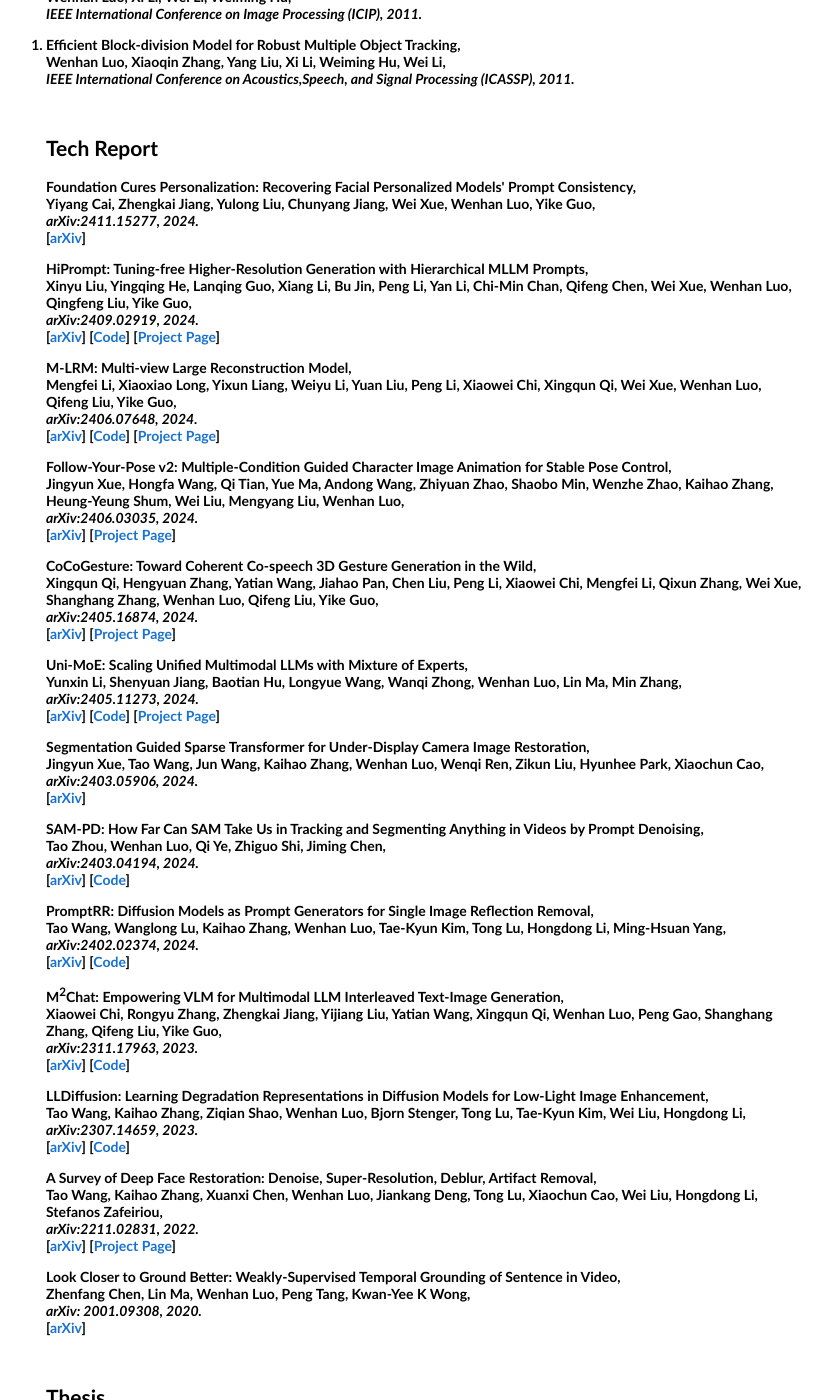
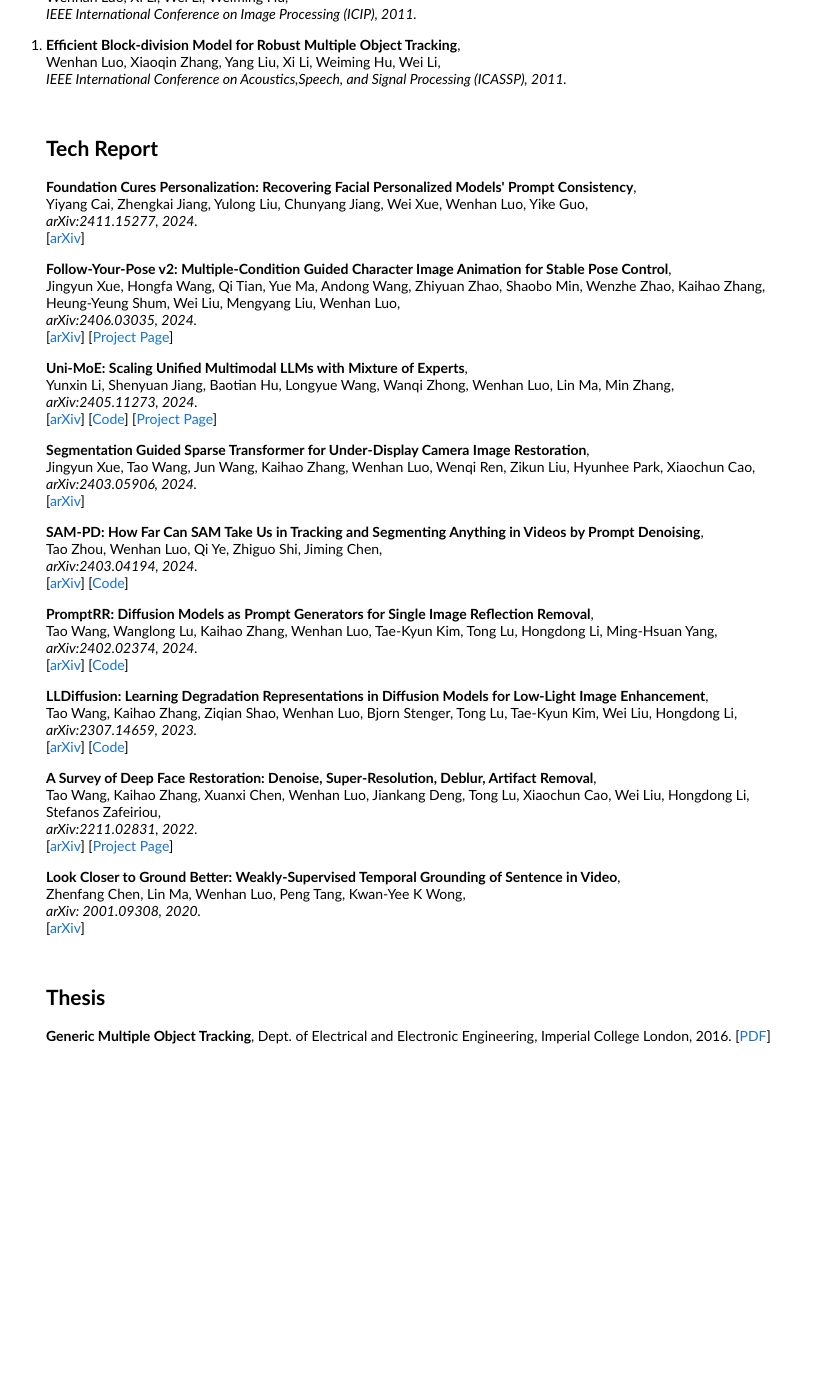
Before and after one commit to whluo/whluo.github.io, a Jekyll site: the page assets/publication.html, which Jekyll copies as it is, in a window 1280 px wide and 1400 px high, scrolled down 7179 px. Shown: the whole window, without its empty margins (234-1066 px from the left). Built offline with Jekyll 4.4.1, drawn with Linux system fonts in a browser that asks for light colours; after the commit the page ends 8279 px from its top, so only the background shows below that.

Commit message:
update pubs

```diff
--- a/assets/publication.html
+++ b/assets/publication.html
@@ -292,7 +292,7 @@
                 <br>Kaihao Zhang, Tao Wang, Wenhan Luo#, Wenqi Ren, Bjorn Stenger, Wei Liu, Hongdong Li, Ming-Hsuan
                 Yang,<br>
                 <i>IEEE Trans. on Circuits and Systems for Video Technology (TCSVT), vol. 34, pp. 3755-3767, 2024.</i>
-                (<strong><font color="red">Highly Cited Paper</font>)
+                (<strong><font color="red">Highly Cited Paper</font> </strong>)</em>
                 <br>
                 [<a href="https://arxiv.org/abs/2112.00234" target="_blank">PDF</a>]
                 [<a href="https://github.com/HDCVLab/MC-Blur-Dataset" target="_blank">Dataset</a>]
@@ -488,7 +488,7 @@
                 Kaihao Zhang, Wenqi Ren, Wenhan Luo, Wei-Sheng Lai, Bjorn Stenger, Ming-Hsuan Yang, Hongdong Li,
                 <br>
                 <em>International Journal of Computer Vision (IJCV), vol. 130, pp. 2103-2130, 2022.</em>
-                (<strong><font color="red">Highly Cited Paper</font>)
+                (<strong><font color="red">Highly Cited Paper</font> </strong>)</em>
                 <br>
                 [<a href="https://arxiv.org/abs/2201.10700" target="_blank">PDF</a>]
                 <p></p>
@@ -650,7 +650,7 @@
                 <papertitle>Multiple Object Tracking: A Literature Review</papertitle>,
                 <br>Wenhan Luo, Junliang Xing, Anton Milan, Xiaoqin Zhang, Wei Liu, Tae-Kyun. Kim,<br>
                 <i>Artificial Intelligence, vol. 293, pp. 103448, 2021.</i>
-                (<strong><font color="red">Highly Cited Paper, the most cited paper published in AI (CCF A) since 2021</font>)
+                (<strong><font color="red">Highly Cited Paper, the most cited paper published in AI (CCF A) since 2021</font> </strong>)</em>
                 <br>
                 [<a href="https://www.sciencedirect.com/science/article/pii/S0004370220301958" target="_blank">PDF</a>]
                 <p></p>
@@ -661,7 +661,7 @@
                 <papertitle>Multi-level Fusion and Attention-guided CNN for Image Dehazing</papertitle>,
                 <br>Xiaoqin Zhang, Tao Wang, Wenhan Luo, Pengcheng Huang,<br>
                 <i>IEEE Trans. on Circuits and Systems for Video Technology (TCSVT), vol. 31, pp. 4162-4173, 2021. </i>
-                (<strong><font color="red">Highly Cited Paper</font>)
+                (<strong><font color="red">Highly Cited Paper</font> </strong>)</em>
                 <br>
                 [<a href="https://ieeexplore.ieee.org/document/9302656" target="_blank">PDF</a>]
                 <p></p>
@@ -1091,25 +1091,6 @@
                   [<a href="https://arxiv.org/abs/2411.15277" target="_blank">arXiv</a>]
                   <p></p>
 
-                  <papertitle>HiPrompt: Tuning-free Higher-Resolution Generation with Hierarchical MLLM Prompts</papertitle>,
-                  <br>Xinyu Liu, Yingqing He, Lanqing Guo, Xiang Li, Bu Jin, Peng Li, Yan Li, Chi-Min Chan, Qifeng Chen, Wei Xue, Wenhan Luo, Qingfeng Liu, Yike Guo,<br>
-                  <i>arXiv:2409.02919, 2024.</i>
-                  <br>
-                  [<a href="https://arxiv.org/abs/2409.02919" target="_blank">arXiv</a>]
-                  [<a href="https://github.com/Liuxinyv/HiPrompt" target="_blank">Code</a>]
-                  [<a href="https://liuxinyv.github.io/HiPrompt/" target="_blank">Project Page</a>]
-                  <p></p>
-
-                  <papertitle>M-LRM: Multi-view Large Reconstruction Model</papertitle>,
-                  <br>Mengfei Li, Xiaoxiao Long, Yixun Liang, Weiyu Li, Yuan Liu, Peng Li, Xiaowei Chi, Xingqun Qi, Wei Xue, Wenhan Luo, Qifeng Liu, Yike Guo,<br>
-                  <i>arXiv:2406.07648, 2024.</i>
-                  <br>
-                  [<a href="https://arxiv.org/abs/2406.07648" target="_blank">arXiv</a>]
-                  [<a href="https://github.com/murphylmf/M-LRM" target="_blank">Code</a>]
-                  [<a href="https://murphylmf.github.io/M-LRM/" target="_blank">Project Page</a>]
-                  <p></p>
-
-
                   <papertitle>Follow-Your-Pose v2: Multiple-Condition Guided Character Image Animation for Stable Pose Control</papertitle>,
                   <br>Jingyun Xue, Hongfa Wang, Qi Tian, Yue Ma, Andong Wang, Zhiyuan Zhao, Shaobo Min, Wenzhe Zhao, Kaihao Zhang, Heung-Yeung Shum, Wei Liu, Mengyang Liu, Wenhan Luo,<br>
                   <i>arXiv:2406.03035, 2024.</i>
@@ -1117,16 +1098,6 @@
                   [<a href="https://arxiv.org/abs/2406.03035" target="_blank">arXiv</a>]
                   [<a href="https://follow-your-pose-v2.github.io/" target="_blank">Project Page</a>]
                   <p></p>
-
-
-                  <papertitle>CoCoGesture: Toward Coherent Co-speech 3D Gesture Generation in the Wild</papertitle>,
-                  <br>Xingqun Qi, Hengyuan Zhang, Yatian Wang, Jiahao Pan, Chen Liu, Peng Li, Xiaowei Chi, Mengfei Li, Qixun Zhang, Wei Xue, Shanghang Zhang, Wenhan Luo, Qifeng Liu, Yike Guo,<br>
-                  <i>arXiv:2405.16874, 2024.</i>
-                  <br>
-                  [<a href="https://arxiv.org/abs/2405.16874" target="_blank">arXiv</a>]
-                  [<a href="https://mattie-e.github.io/GES-X/" target="_blank">Project Page</a>]
-                  <p></p>
-
 
                   <papertitle>Uni-MoE: Scaling Unified Multimodal LLMs with Mixture of Experts</papertitle>,
                   <br>Yunxin Li, Shenyuan Jiang, Baotian Hu, Longyue Wang, Wanqi Zhong, Wenhan Luo, Lin Ma, Min Zhang,<br>
@@ -1136,8 +1107,6 @@
                   [<a href="https://github.com/HITsz-TMG/UMOE-Scaling-Unified-Multimodal-LLMs" target="_blank">Code</a>]
                   [<a href="https://uni-moe.github.io/" target="_blank">Project Page</a>]
                   <p></p>
-
-
 
                   <papertitle>Segmentation Guided Sparse Transformer for Under-Display Camera Image Restoration</papertitle>,
                   <br>Jingyun Xue, Tao Wang, Jun Wang, Kaihao Zhang, Wenhan Luo, Wenqi Ren, Zikun Liu, Hyunhee Park,
@@ -1162,15 +1131,6 @@
                   <br>
                   [<a href="https://arxiv.org/abs/2402.02374" target="_blank">arXiv</a>]
                   [<a href="https://github.com/TaoWangzj/PromptRR" target="_blank">Code</a>]
-                  <p></p>
-
-
-                  <papertitle>M<sup>2</sup>Chat: Empowering VLM for Multimodal LLM Interleaved Text-Image Generation</papertitle>,
-                  <br>Xiaowei Chi, Rongyu Zhang, Zhengkai Jiang, Yijiang Liu, Yatian Wang, Xingqun Qi, Wenhan Luo, Peng Gao, Shanghang Zhang, Qifeng Liu, Yike Guo,<br>
-                  <i>arXiv:2311.17963, 2023.</i>
-                  <br>
-                  [<a href="https://arxiv.org/abs/2311.17963" target="_blank">arXiv</a>]
-                  [<a href="https://github.com/litwellchi/M2Chat" target="_blank">Code</a>]
                   <p></p>
 
 
```
